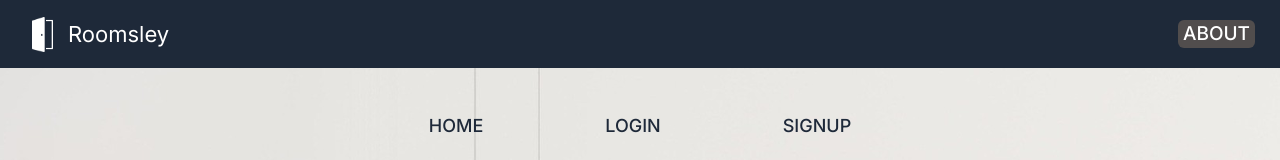
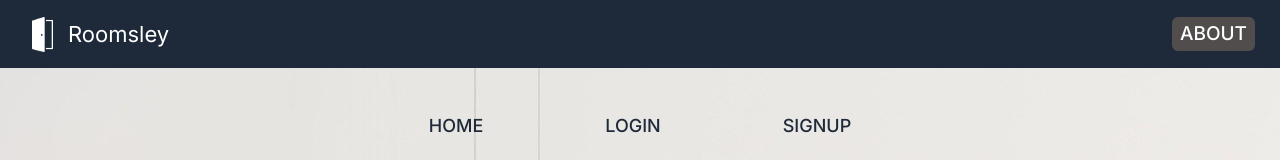
Before and after one commit to rohitkumar893/roomsley, a React (Vite) app: page / in a window 1280 px wide. Shown: the top 160 px of the page. Built offline with nearby package versions, Linux system fonts and the light colour scheme.

Commit message:
changed padding of about button

```diff
--- a/src/App.css
+++ b/src/App.css
@@ -111,8 +111,10 @@ ul:hover{
   font-weight: 500;
   font-size: 19px;
   background-color: rgb(81, 77, 77);
-  padding-left: 5px;
-  padding-right: 5px;
+  padding-left: 8px;
+  padding-right: 8px;
+  padding-top: 3px;
+  padding-bottom: 3px;
   border-radius: 6px;
 }
 
```
